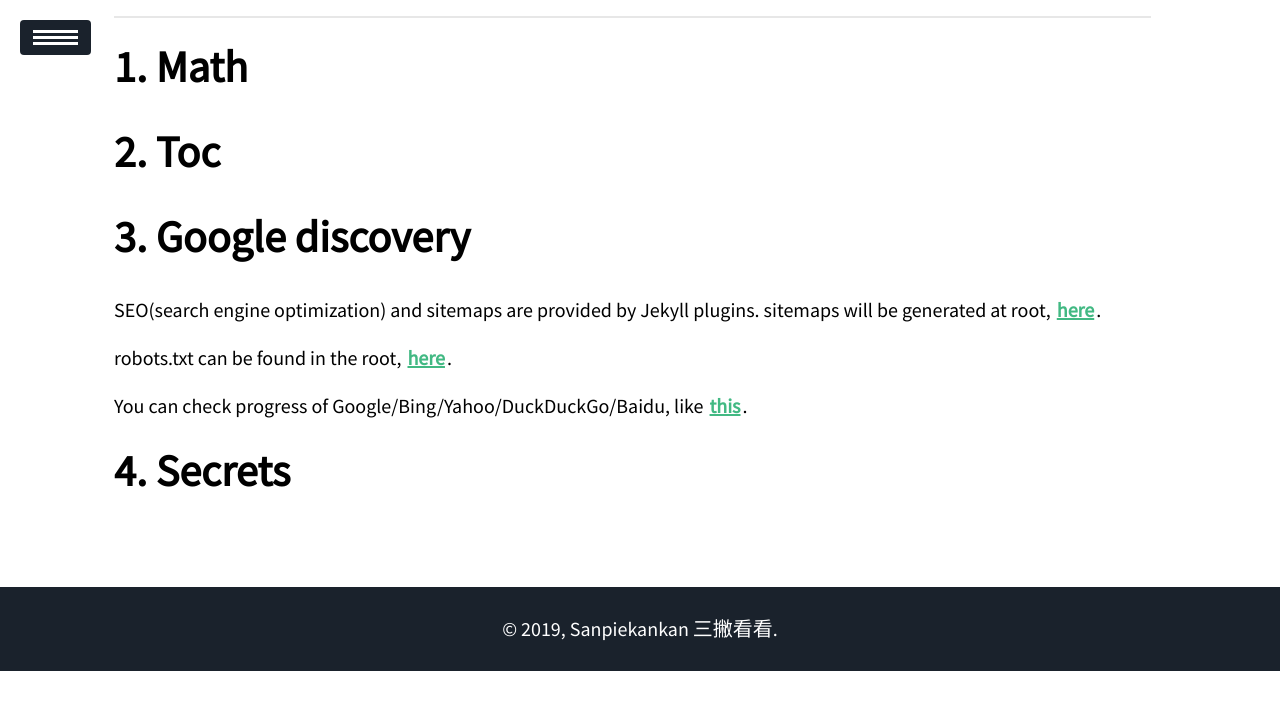
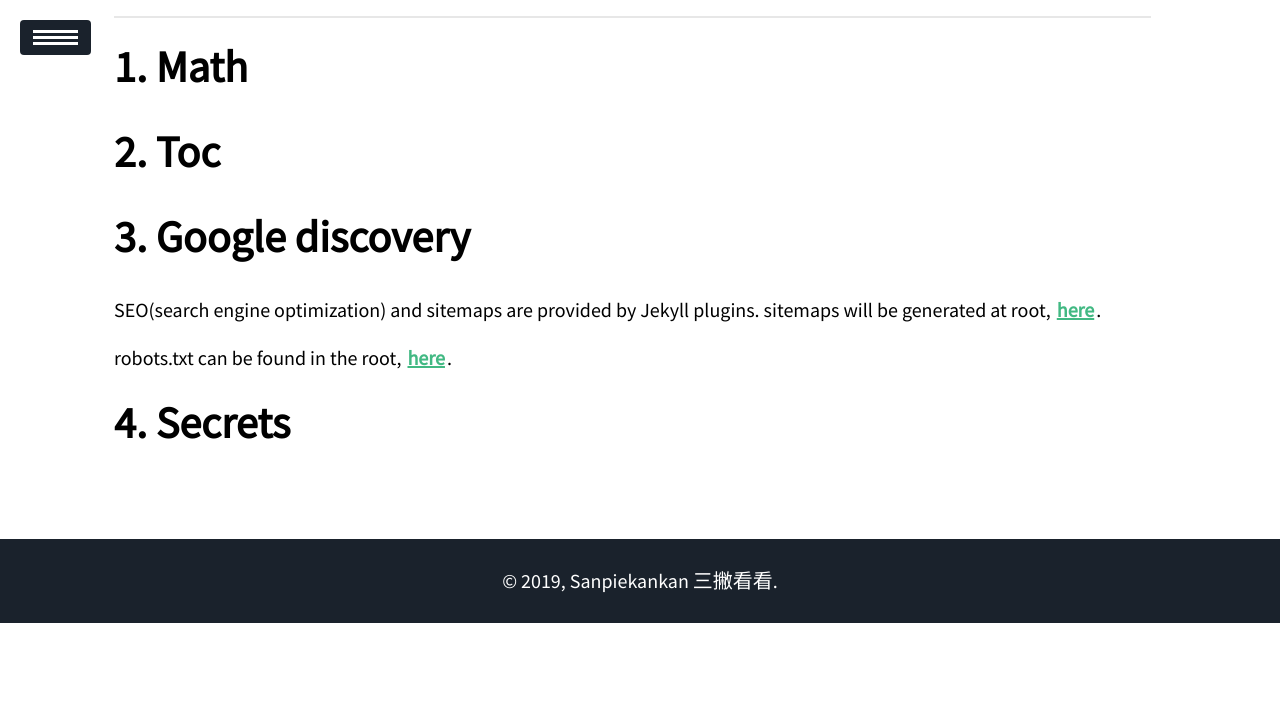
Before and after one commit to sanpiekankan/sanpiekankan.github.io, a Jekyll site: the page built from info/blueprint.md, in a window 1280 px wide. Shown: the top 710 px of the page. Built offline with Jekyll 4.4.1, drawn with Linux system fonts in a browser that asks for light colours; nearby versions of some CDN libraries.

Commit message:
no message

```diff
--- a/_config.yml
+++ b/_config.yml
@@ -1,6 +1,6 @@
 # Site settings
-title: San Pie Kan Kan, find some differences
-description: 三撇看看
+title: Discover a different world
+description: by 三撇看看
 baseurl: ""
 url: "https://sanpiekankan.com"
 
--- a/_layouts/home.html
+++ b/_layouts/home.html
@@ -11,7 +11,7 @@
    <!-- -->
 </head>
    <body>
-      <div id="particles-js" style="background-image: url('https://sanpiekankan.com/about/Moon.png');background-size: 20%;background-repeat: no-repeat;background-position: 80% 20%;">
+      <div id="particles-js" style="background-image: url('https://sanpiekankan.com/about/Moon.png');background-size: 100%;background-repeat: no-repeat;background-position: 0% 0%;">
          <div class="header">
             <h1>
                <span class="site-title">{{site.title}}</span>
--- a/info/blueprint.md
+++ b/info/blueprint.md
@@ -16,6 +16,6 @@
 
 robots.txt can be found in the root, [here](https://sanpiekankan.com/robots.txt).
 
-You can check progress of Google/Bing/Yahoo/DuckDuckGo/Baidu, like [this](https://www.google.co.uk/search?q=site%3Ayk-liu.github.io).
+
 
 # Secrets
```
